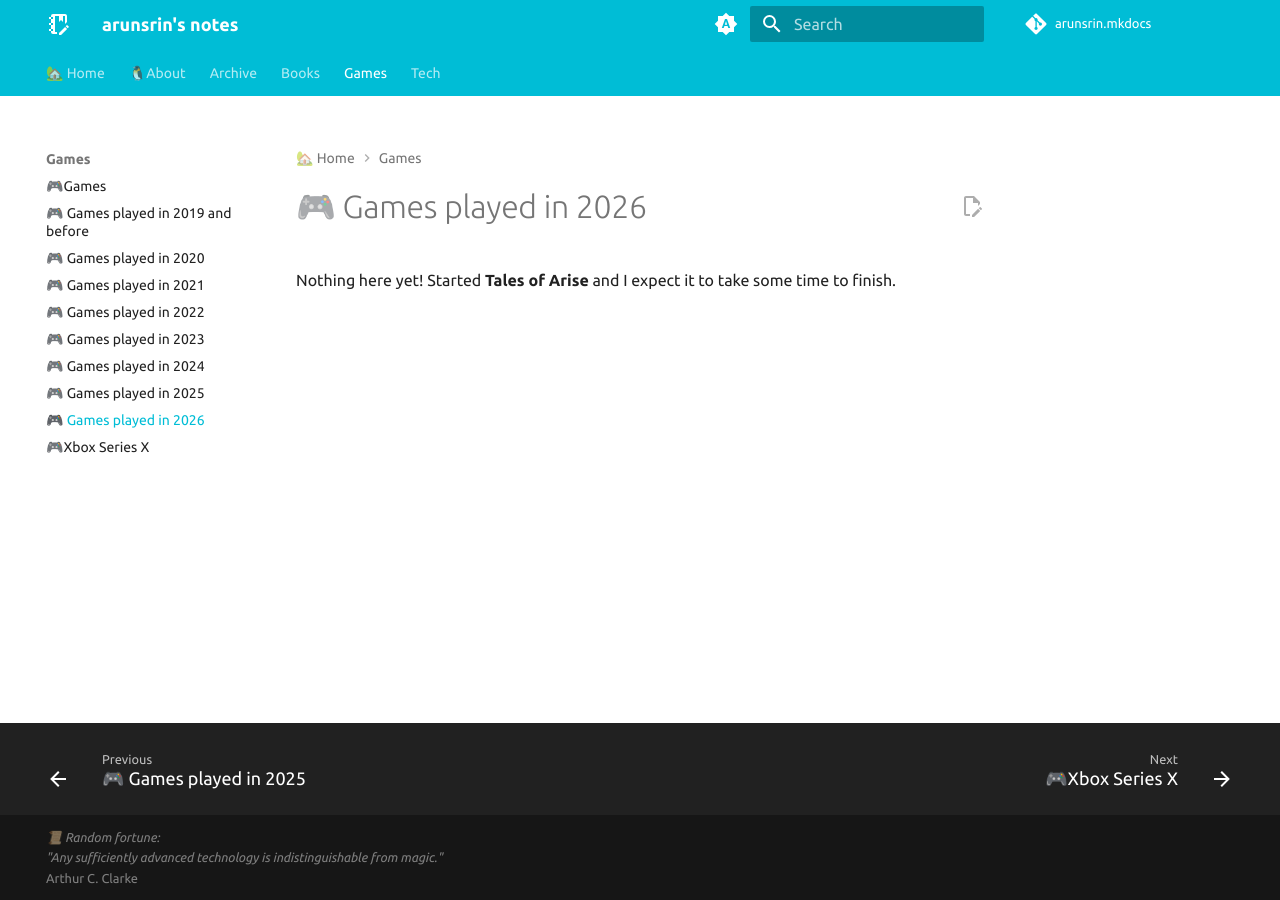
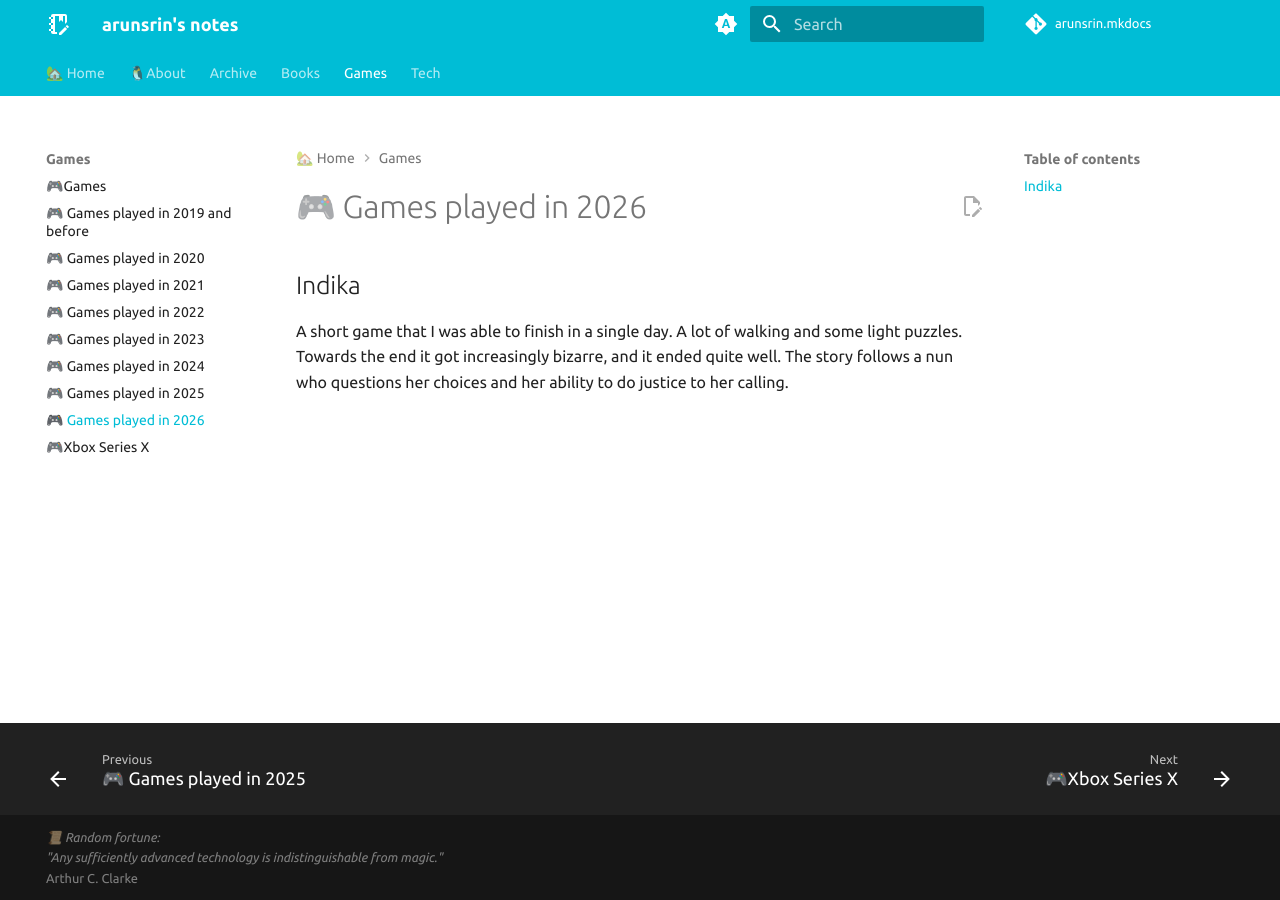
Before and after one commit to arunsrin/arunsrin.mkdocs, an MkDocs documentation site: the page built from home/games/2026.md, in a window 1280 px wide. Built offline with MkDocs 1.6.1 and Material for MkDocs 9.7.7, drawn with Linux system fonts in a browser that asks for light colours; comment, search, counter and statistics services are not loaded.

Commit message:
Update 2026.md with details about 'Indika'
Added a summary of the game 'Indika' that was completed.

```diff
--- a/home/games/2026.md
+++ b/home/games/2026.md
@@ -1,4 +1,7 @@
 # 🎮 Games played in 2026
 
-Nothing here yet! Started **Tales of Arise** and I expect it to
-take some time to finish.
+## Indika
+
+A short game that I was able to finish in a single day. A lot of walking and some light puzzles. Towards the end it got
+increasingly bizarre, and it ended quite well. The story follows a nun who questions her choices and her ability to do
+justice to her calling.
```
